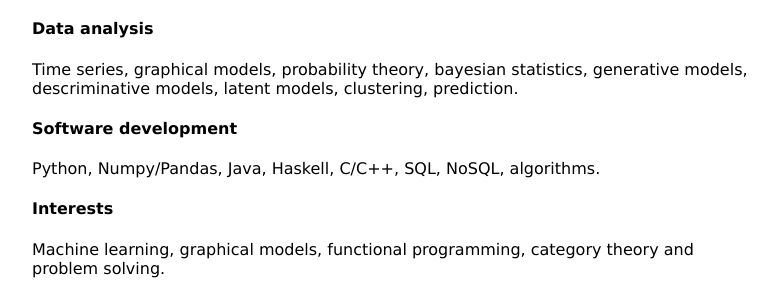
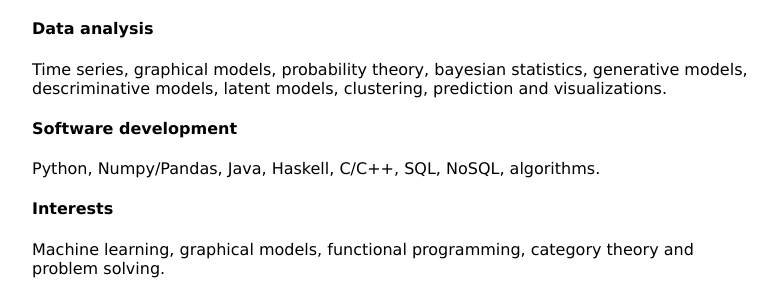
Before and after one commit to Jim-Holmstroem/jim.pm, a PHP site: page /portfolio/index.php in a window 1280 px wide. Shown: the part 950-1250 px from the top of the page, without its empty margins (8-785 px from the left). Run offline with PHP 8.4, Linux system fonts and the light colour scheme.

Commit message:
minor updates to portfolio

```diff
--- a/portfolio/index.php
+++ b/portfolio/index.php
@@ -79,7 +79,7 @@
 
                     <h4>Data analysis</h4>
                     <p>
-                        Time series, graphical models, probability theory, bayesian statistics, generative models, descriminative models, latent models, clustering, prediction.
+                        Time series, graphical models, probability theory, bayesian statistics, generative models, descriminative models, latent models, clustering, prediction and visualizations.
                     </p>
                     <h4>Software development</h4>
                     <p>
```
